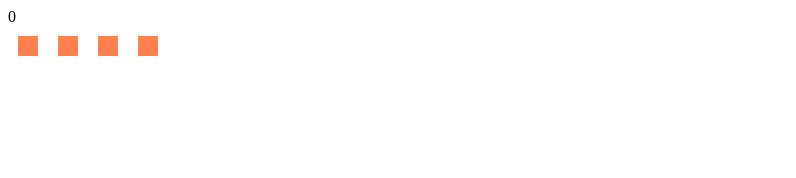
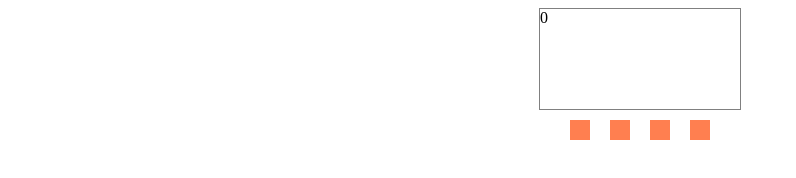
Before and after one commit to jasonly/hangman-proto, a plain HTML site: page index.html in a window 1280 px wide. Shown: the whole page, without its empty margins (0-796 px from the left). Drawn offline with Linux system fonts and the light colour scheme.

Commit message:
[TASK] Adding jacked up styles

```diff
--- a/index.html
+++ b/index.html
@@ -5,7 +5,7 @@
 
 	<body>
 		<div class="work-board">
-			<span class="countdown-clock">0</span>
+			<div class="countdown-clock">0</div>
 			<div class="board"></div>
 		</div>
 	</body>
--- a/main.js
+++ b/main.js
@@ -1,8 +1,6 @@
-// Set timer
-// var thing = new timer();
-// thing.setTime(10);
-// thing.init();
+var timer = new Timer();
+var game = new Hangman();
 
-// Set game
-var hm = new hangman();
-hm.init();
+// timer.setTime(10);
+// timer.init();
+game.init();
--- a/scripts/countdown.js
+++ b/scripts/countdown.js
@@ -1,4 +1,4 @@
-var timer = function () {
+var Timer = function () {
   var _time = 0;
   var _countdown;
 
--- a/scripts/hangman.js
+++ b/scripts/hangman.js
@@ -1,4 +1,4 @@
-var hangman = function () {
+var Hangman = function () {
   var _dictionary = ['fatty', 'club', 'eat', 'food'];
   var _word = '';
   var _wordArr = [];
@@ -53,6 +53,7 @@ var hangman = function () {
   // click on div prompt a letter then go through logic
   var _listeners = function() {
     var boxes;
+
     _setWord();
     _makeBoxes();
 
--- a/styles/styles.css
+++ b/styles/styles.css
@@ -1,7 +1,20 @@
-.work-board
+.work-board {
+  margin:  0 auto;
+  width:  400px;
+  display:  flex;
+  flex-direction: column;
+}
 
 .board {
-	display: flex;
+  display: flex;
+  justify-content: center;
+}
+
+.countdown-clock {
+  height:  100px;
+  width:  200px;
+  margin: 0 auto;
+  border: 1px solid gray;
 }
 
 .letter-box {
```
